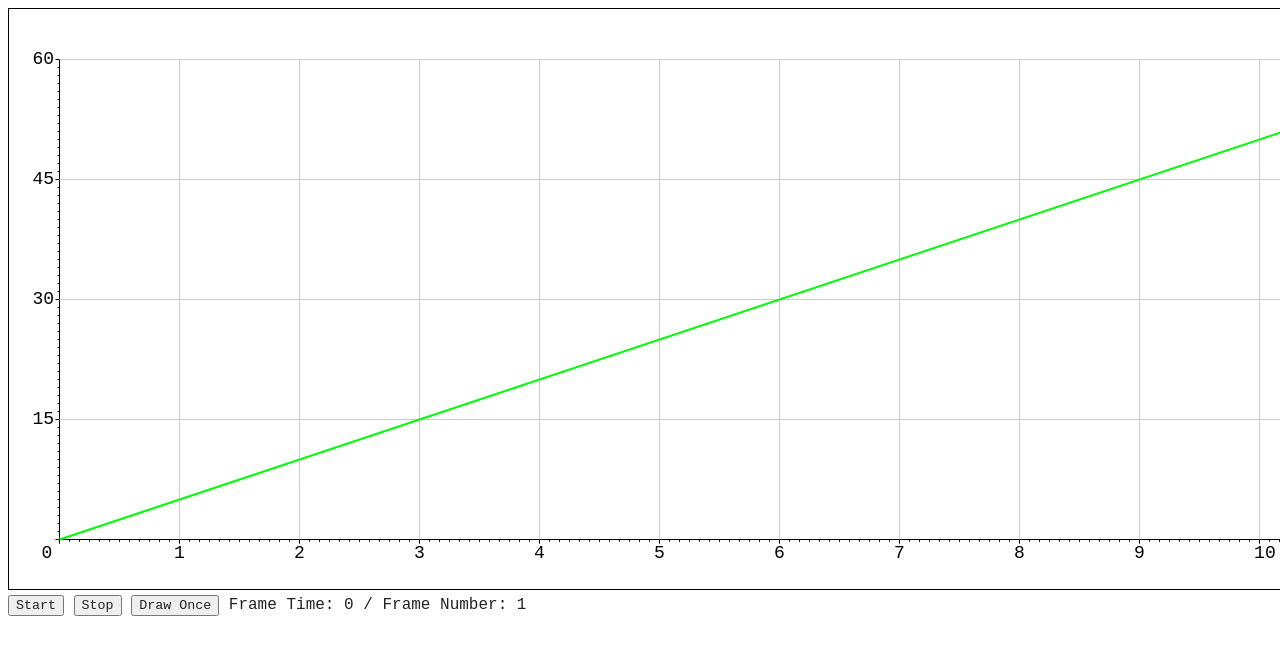
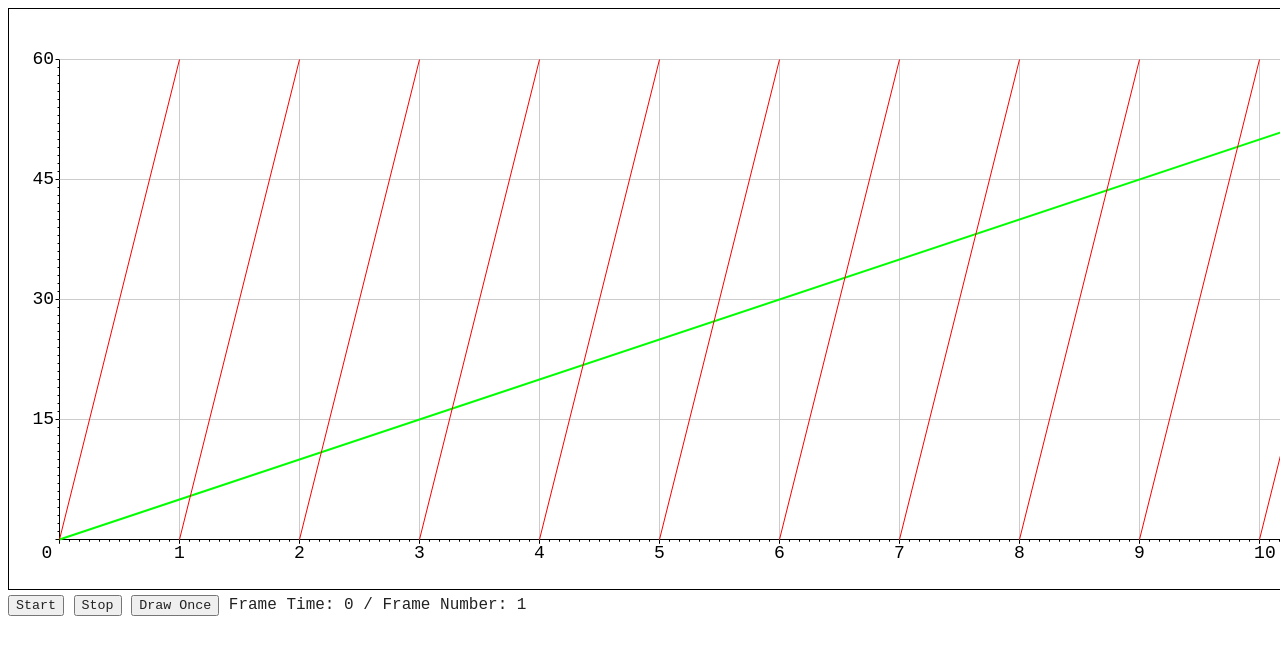
Before and after one commit to datennutzung/graph_clock, a plain HTML site: page index.html in a window 1280 px wide. Shown: the top 654 px of the page. Drawn offline with Linux system fonts and the light colour scheme.

Commit message:
added ;'s and added drawMinuteLines

```diff
--- a/index.html
+++ b/index.html
@@ -15,7 +15,7 @@
         <button id="startButton" class="btn" onclick="startInterval()">Start</button>
         <button id="stopButton" class="btn" onclick="stopInterval()">Stop</button>
         <button id="drawOnceButton" class="btn" onclick="drawOnce()">Draw Once</button>
-        <label id="frameTimeLabel">Frame Time: 100</label>
+        <label id="frameTimeLabel">Frame Time: 0 / Frame Number: 0</label>
         <script type="text/javascript" src="./script.js"></script>
     </body>
 </html>
--- a/script.js
+++ b/script.js
@@ -1,9 +1,11 @@
+// global variables
 var canvas;
 var label;
 var intervar;
 var context;
-var frameNumber = 0;
+var frameNumber = 0;                                                            // to be removed
 
+// settings object
 const s = {
     gridpx: 120,
     coord_height: 100,
@@ -18,7 +20,7 @@ const s = {
     secondDotsCount: 15,
 
     hourLineColour: '#00ff00',
-    minuteLineColour: '#ff0000',
+    minuteLinesColour: '#ff0000',
     secondDotsColour: '#ffff00',
     timeDotColour: '#ff0000',
     gridColour: '#cccccc',
@@ -32,50 +34,51 @@ function _init() {
     s.coord_width = s.gridpx*12;
     canvas = document.getElementById("graphClockCanvas");
     label = document.getElementById("frameTimeLabel");
-    canvas.width = s.coord_width + s.edge * 2
-    canvas.height = s.coord_height + s.edge * 2
+    canvas.width = s.coord_width + s.edge * 2;
+    canvas.height = s.coord_height + s.edge * 2;
     context = canvas.getContext("2d");
     context.translate(0.5, 0.5);
     drawOnce(); // remove. --> startInterval();
 }
 
 function x(number) {
-    return s.edge+number*s.gridpx
+    return s.edge+number*s.gridpx;                                              // calculates canvas x coordinates from "coordinate system" x coordinates
 }
 
 function y(number) {
-    return s.coord_height+s.edge-number*s.gridpx
+    return s.coord_height+s.edge-number*s.gridpx;                               // calculates canvas y coordinates from "coordinate system" y coordinates
 }
 
 function startInterval() {
-    intervar = setInterval(drawGraphClockCanvas, s.refresh_time)
+    intervar = setInterval(drawGraphClockCanvas, s.refresh_time);               // start the interval
 }
 
 function stopInterval() {
-    clearInterval(intervar);
+    clearInterval(intervar);                                                    // stop the interval
 }
 
 function drawOnce() {
-    drawGraphClockCanvas();
+    drawGraphClockCanvas();                                                     // draw one frame
 }
 
 function drawGraphClockCanvas() {
-    let time = new Date();
+    let time = new Date();                                                      // get current time         test: 2020, 1, 30, 15, 30, 0, 0
     let hours = time.getHours()>12?time.getHours()-12:time.getHours();          // get hours in 12h format
     let minutes = time.getMinutes();
     let seconds = time.getSeconds();
+    let timeX = hours+(minutes/60)+(seconds/3600);                              // the time's x-value on the grid
     let ctx = context;
-    ctx.clearRect(0, 0, canvas.width, canvas.height)                            // reset before drawing again
+    ctx.clearRect(0, 0, canvas.width, canvas.height);                           // reset before drawing again
     ctx.lineWidth = 1;
-    drawCoordinateSystem(ctx);
-    drawGrid(ctx);
-    drawTimeDot(hours, minutes, seconds, ctx);
-    drawHourLine(hours, minutes, seconds , ctx);
-    drawMinuteLines(hours, minutes, seconds, ctx);
-    drawSecondDots(hours, minutes, seconds, ctx);
-    frameNumber++;
-    let timeEnd = new Date();
-    label.innerText = "Frame Time: "+(timeEnd.getTime()-time.getTime())+" / Frame Number: "+frameNumber;
+    drawCoordinateSystem(ctx);                                                  // draw coordinate system
+    drawGrid(ctx);                                                              // draw grid
+    drawTimeDot(timeX, ctx);                                                    // draw the time dot
+    drawHourLine(timeX, ctx);                                                   // draw the hour line
+    drawMinuteLines(timeX, hours, minutes, seconds, ctx);                       // draw the minute lines
+    drawSecondDots(timeX, hours, minutes, seconds, ctx);                        // draw the second dots
+    frameNumber++;                                                                                              //
+    let timeEnd = new Date();                                                                                   //  to be removed
+    label.innerText = "Frame Time: "+(timeEnd.getTime()-time.getTime())+" / Frame Number: "+frameNumber;        //
 }
 
 function drawCoordinateSystem(ctx) {
@@ -96,11 +99,11 @@ function drawCoordinateSystem(ctx) {
             ctx.fillText(i, x(i)-s.text_size*0.3, y(0)+s.text_size);            // draw numbers
         if (i != 12)
             for (let o = 0; o <= 12; o++) {                                     // draw small dashes every 5 minutes
-                ctx.moveTo(x(i+o/12), y(0))
-                ctx.lineTo(x(i+o/12), y(0)+s.small_dash)
+                ctx.moveTo(x(i+o/12), y(0));
+                ctx.lineTo(x(i+o/12), y(0)+s.small_dash);
             }
-        ctx.moveTo(x(i), y(0)-s.big_dash)                                       // draw big dashes every hour
-        ctx.lineTo(x(i), y(0)+s.big_dash)
+        ctx.moveTo(x(i), y(0)-s.big_dash);
+        ctx.lineTo(x(i), y(0)+s.big_dash);                                      // draw big dashes every hour
     }
     ctx.stroke();
 
@@ -109,11 +112,11 @@ function drawCoordinateSystem(ctx) {
             ctx.fillText(i*15, x(0)-s.text_size*1.5, y(i)+s.text_size*0.25);    // draw numbers
         if (i != 4)
             for (let o = 0; o <= 15; o++) {                                     // draw the small dashes for every minute
-                ctx.moveTo(x(0), y(i+o/15))
-                ctx.lineTo(x(0)-s.small_dash, y(i+o/15))
+                ctx.moveTo(x(0), y(i+o/15));
+                ctx.lineTo(x(0)-s.small_dash, y(i+o/15));
             }
-        ctx.moveTo(x(0)-s.big_dash, y(i))                                       // draw big dashes for every quarter hour
-        ctx.lineTo(x(0)+s.big_dash, y(i))
+        ctx.moveTo(x(0)-s.big_dash, y(i));
+        ctx.lineTo(x(0)+s.big_dash, y(i));                                      // draw big dashes for every quarter hour
     }
     ctx.stroke();
 }
@@ -133,31 +136,40 @@ function drawGrid(ctx) {
     ctx.stroke();
 }
 
-function drawTimeDot(hours, minutes, seconds, ctx) {
+function drawTimeDot(timeX, ctx) {
     ctx.beginPath();
-    ctx.strokeStyle = s.timeDotColour;
-    ctx.fillStyle = s.timeDotColour;
-    let timeX = hours+(minutes/60)+(seconds/3600);
-    ctx.arc(x(timeX), y(0), s.timeDotRadius, 0, 2*Math.PI);
-    ctx.fill();
+    ctx.strokeStyle = s.timeDotColour;                                          // set strokestyle of time dot
+    ctx.fillStyle = s.timeDotColour;                                            // set fillstyle of time dot
+    ctx.arc(x(timeX), y(0), s.timeDotRadius, 0, 2*Math.PI);                     // draw a small circle at the time dot
+    ctx.fill();                                                                 // fill the circle
     ctx.stroke();
 }
 
-function drawHourLine(hours, minutes, seconds, ctx) {
+function drawHourLine(timeX, ctx) {
     ctx.beginPath();
     ctx.strokeStyle = s.hourLineColour;                                         // set strokestyle of hour line
     ctx.lineWidth = 2;                                                          // the hour line is thicker
-    let timeX = hours+(minutes/60)+(seconds/3600);                              // x position of the line end is the same as the time dot
-    let timeY = timeX/3                                                         // y position of the line end is 1/3 of x-pso because line is linear
-    ctx.moveTo(x(0), y(0))                                                      //      and coordinate system has a aspect ratio of 1:3
+    let timeY = timeX/3;                                                        // y position of the line end is 1/3 of x-pos because line is linear
+    ctx.moveTo(x(0), y(0));                                                     //      and coordinate system has a aspect ratio of 1:3
     ctx.lineTo(x(timeX), y(timeY));                                             // draw the hour line
     ctx.stroke();
 }
 
-function drawMinuteLines(hours, minutes, seconds, ctx) {
-    // TODO: Draw Minute Line
+function drawMinuteLines(timeX, hours, minutes, seconds, ctx) {
+    ctx.beginPath();
+    ctx.strokeStyle = s.minuteLinesColour;
+    ctx.lineWidth = 1;
+    let timeY = minutes/15+seconds/900;
+    for (let i = 0; i < hours; i++) {
+        ctx.moveTo(x(i), y(0));
+        ctx.lineTo(x(i+1), y(4));
+    }
+    ctx.moveTo(x(hours), y(0));
+    ctx.lineTo(x(timeX), y(timeY))
+
+    ctx.stroke();
 }
 
-function drawSecondDots(hours, minutes, seconds, ctx) {
+function drawSecondDots(timeX, hours, minutes, seconds, ctx) {
     // TODO: Draw Second Dots
 }
```
